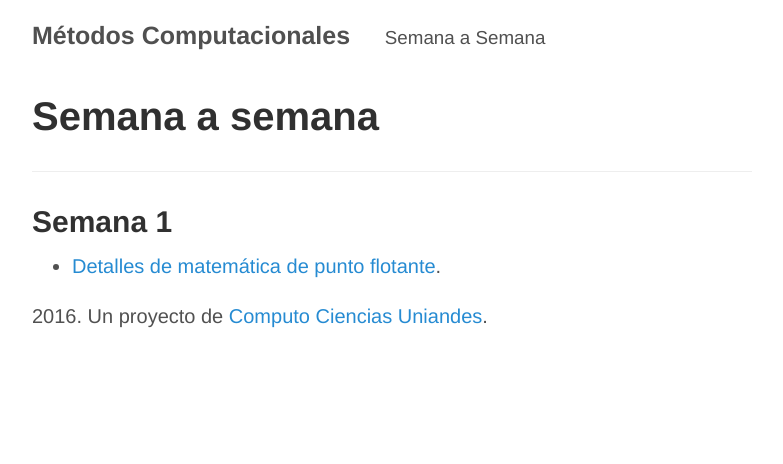
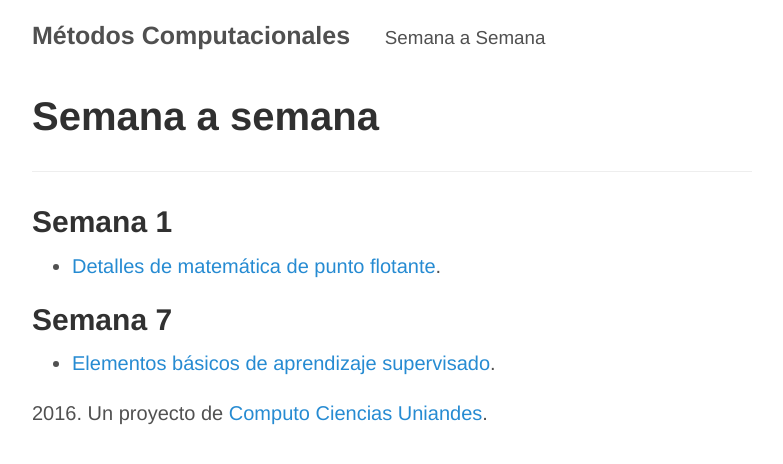
Before and after one commit to ComputoCienciasUniandes/MetodosComputacionalesAvanzados, a Jekyll site: the page built from weeks.md, in a window 1280 px wide. Shown: the top 464 px of the page, without its empty margins (248-1031 px from the left). Built offline with Jekyll 4.4.1, drawn with Linux system fonts in a browser that asks for light colours.

Commit message:
weeks updated

```diff
--- a/weeks.md
+++ b/weeks.md
@@ -5,3 +5,6 @@ title: Semana a semana
 
 ## Semana 1
 * [Detalles de matemática de punto flotante]({{ site.baseurl }}/weeks/01/).
+
+## Semana 7
+* [Elementos básicos de aprendizaje supervisado]({{ site.baseurl }}/weeks/07/).
```
